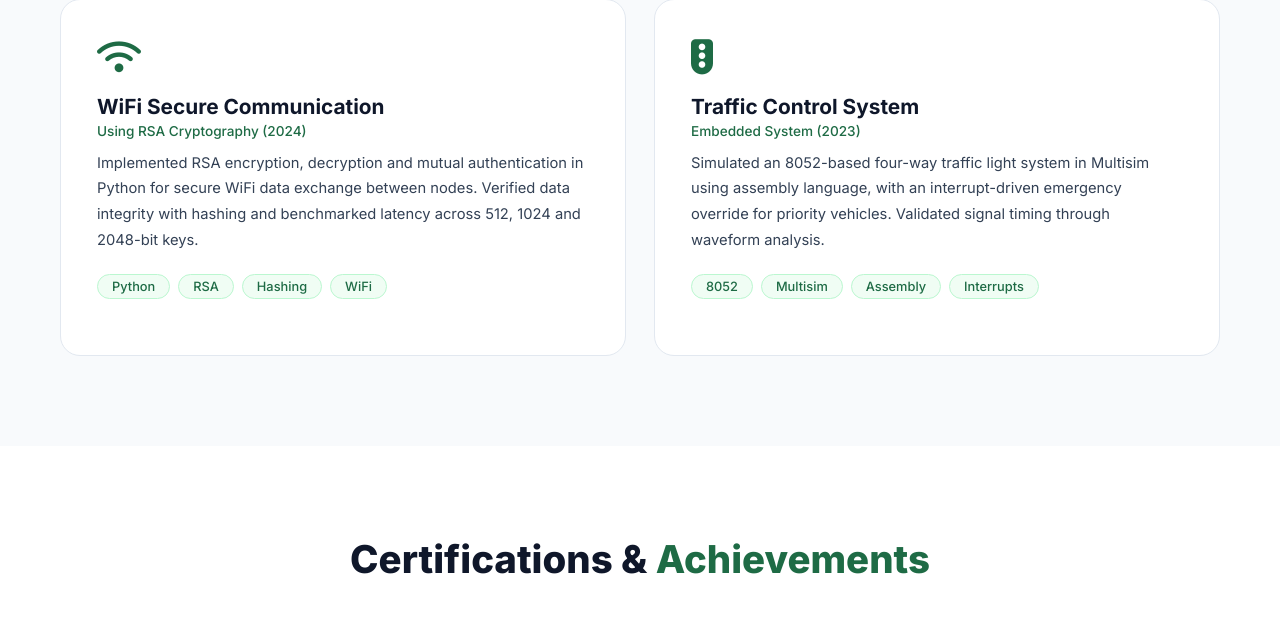
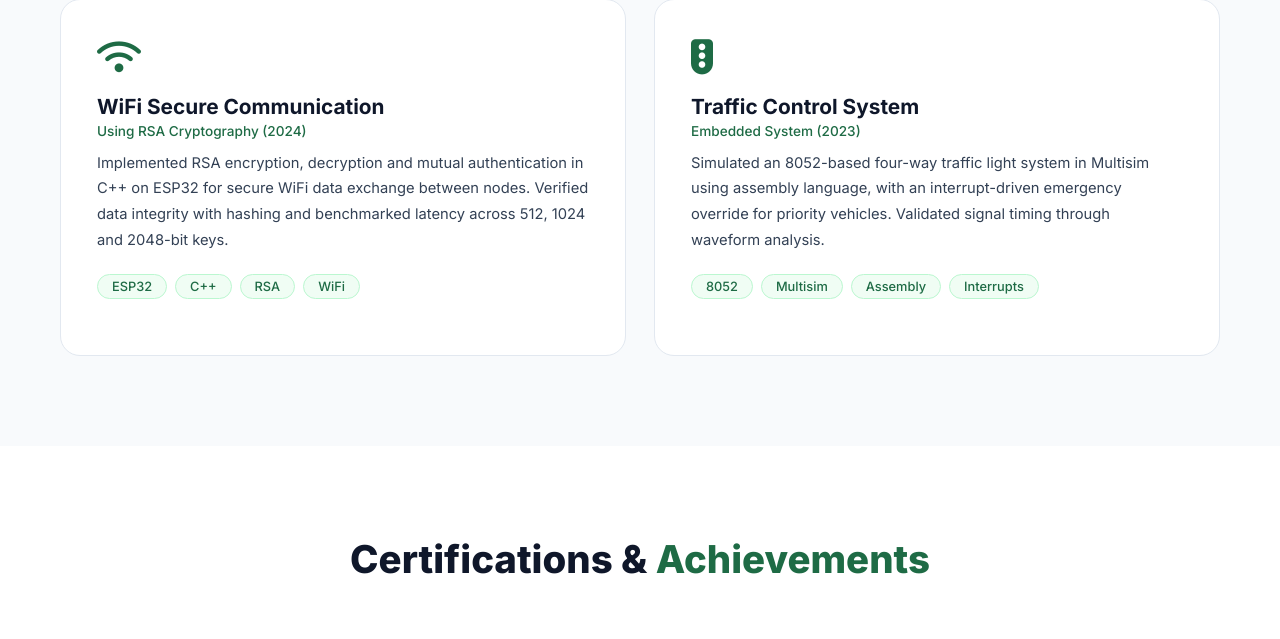
Before and after one commit to SrushtiSriDatta/SrushtiSriDatta.github.io, a plain HTML site: page index.html in a window 1280 px wide. Shown: the part 2970-3609 px from the top of the page. Drawn offline with Linux system fonts and the light colour scheme.

Commit message:
Fix WiFi RSA project: built with C++ on ESP32
Co-Authored-By: Claude Opus 5.5 <noreply@anthropic.com>
Claude-Session: https://claude.ai/code/session_01X4b8hJ2EJBPwK3XnYbR21Z

```diff
--- a/index.html
+++ b/index.html
@@ -134,8 +134,8 @@
         <div class="project-icon"><i class="fas fa-wifi"></i></div>
         <h3>WiFi Secure Communication</h3>
         <p class="project-sub">Using RSA Cryptography (2024)</p>
-        <p class="project-desc">Implemented RSA encryption, decryption and mutual authentication in Python for secure WiFi data exchange between nodes. Verified data integrity with hashing and benchmarked latency across 512, 1024 and 2048-bit keys.</p>
-        <div class="project-tags"><span>Python</span><span>RSA</span><span>Hashing</span><span>WiFi</span></div>
+        <p class="project-desc">Implemented RSA encryption, decryption and mutual authentication in C++ on ESP32 for secure WiFi data exchange between nodes. Verified data integrity with hashing and benchmarked latency across 512, 1024 and 2048-bit keys.</p>
+        <div class="project-tags"><span>ESP32</span><span>C++</span><span>RSA</span><span>WiFi</span></div>
       </div>
       <div class="project-card reveal">
         <div class="project-icon"><i class="fas fa-traffic-light"></i></div>
```
